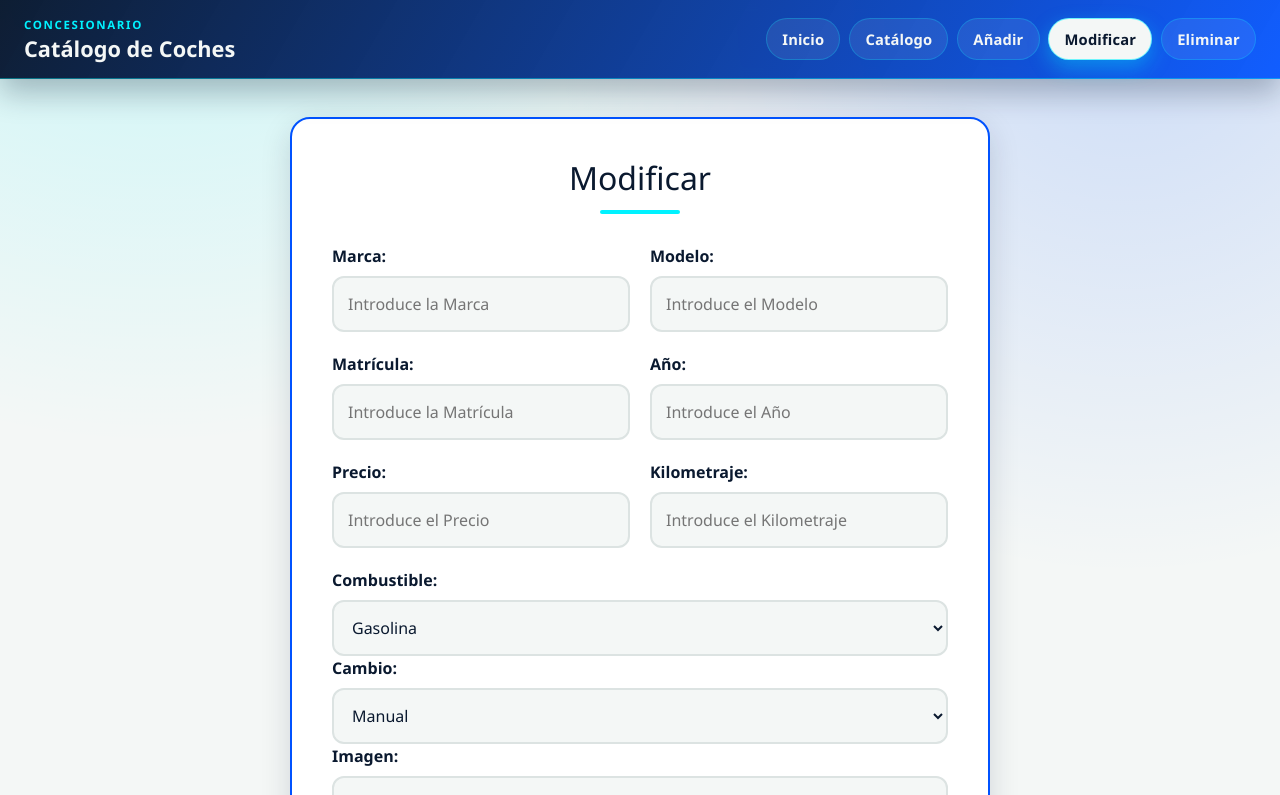
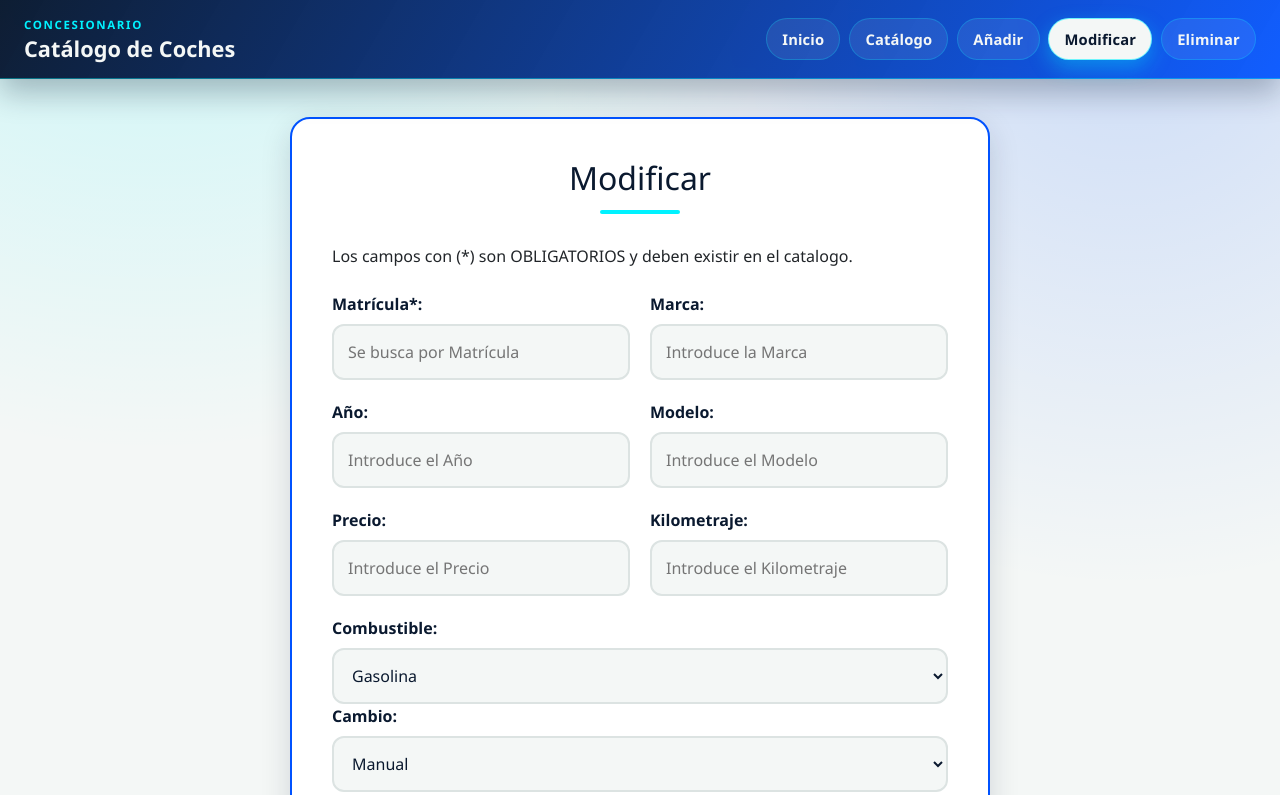
Before and after one commit to TL47/catalogoCoches, an Angular app: page /modify in a window 1280 px wide. Shown: the top 795 px of the page. Built offline with nearby package versions, Linux system fonts and the light colour scheme.

Commit message:
fix:Modify-criterios

```diff
--- a/src/app/modify/modify.html
+++ b/src/app/modify/modify.html
@@ -3,26 +3,29 @@
 
         <h1 class="titulo-form">Modificar</h1>
 
+        <p>Los campos con (*) son OBLIGATORIOS y deben existir en el catalogo.</p>
+        <br>
+
         <form id="formulario" (ngSubmit)="submitForm()" method="dialog">
         <div class="form-coche">
             <div class="fila-detalles">
                     <div class="grupo-input">
+                        <label for="Matricula">Matrícula*: </label>
+                        <input class="control-input" type="text" id="Matricula" name="Matricula" placeholder="Se busca por Matrícula" required>
+                    </div>
+                    <div class="grupo-input">
                         <label class="grupo-input" for="Marca">Marca: </label>
                         <input class="control-input" type="text" id="Marca" name="Marca" placeholder="Introduce la Marca" required>
+                    </div>
+                </div>
+                <div class="fila-detalles">
+                    <div class="grupo-input">
+                        <label class="grupo-input" for="Año">Año: </label>
+                        <input class="control-input" type="number" id="Año" min="1886" max="2026" name="Año" placeholder="Introduce el Año" required>
                     </div>
                     <div class="grupo-input">
                         <label class="grupo-input" for="Modelo">Modelo: </label>
                         <input class="control-input" type="text" id="Modelo" name="Modelo" placeholder="Introduce el Modelo" required>
-                    </div>
-                </div>
-                <div class="fila-detalles">
-                    <div class="grupo-input">
-                        <label for="Matricula">Matrícula: </label>
-                        <input class="control-input" type="text" id="Matricula" name="Matricula" placeholder="Introduce la Matrícula" required>
-                    </div>
-                    <div class="grupo-input">
-                        <label class="grupo-input" for="Año">Año: </label>
-                        <input class="control-input" type="number" id="Año" min="1886" max="2026" name="Año" placeholder="Introduce el Año" required>
                     </div>
                 </div>
                 <div class="fila-detalles">
```
